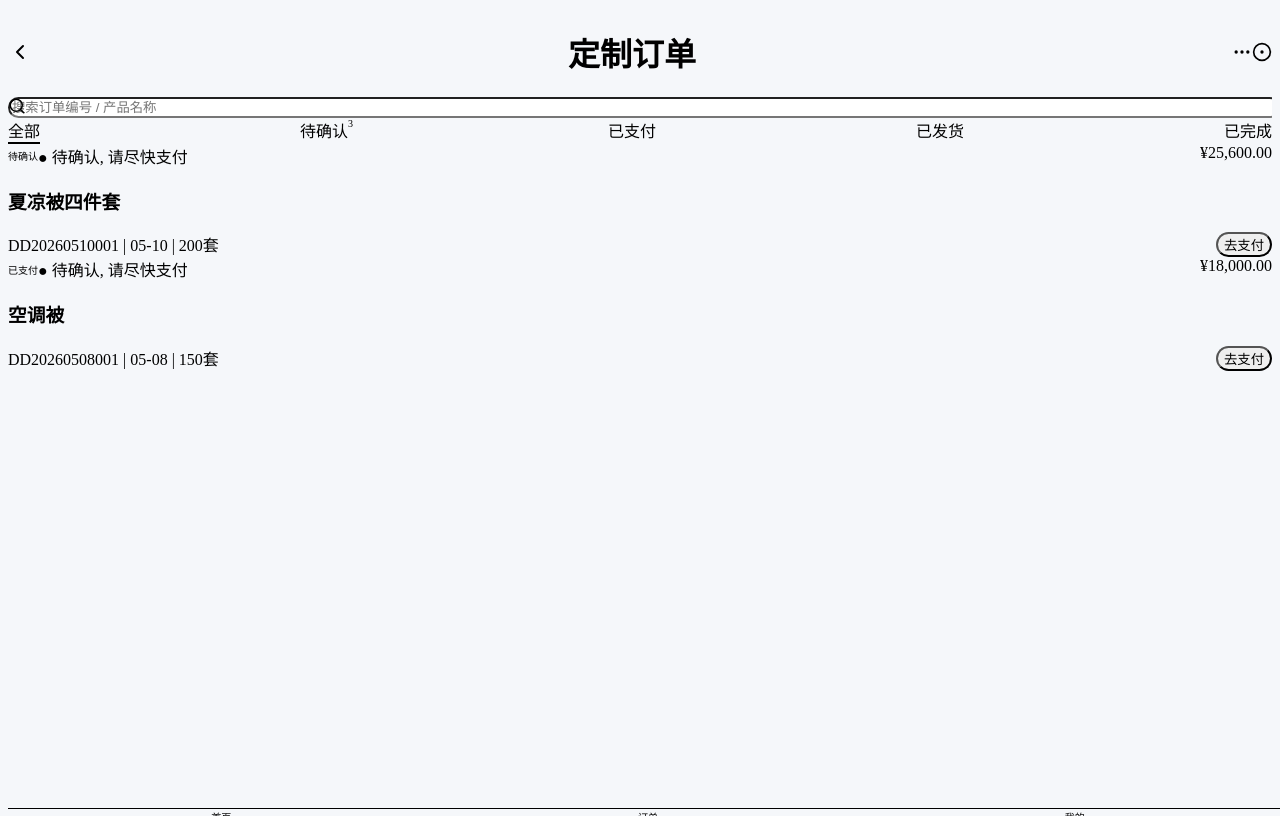
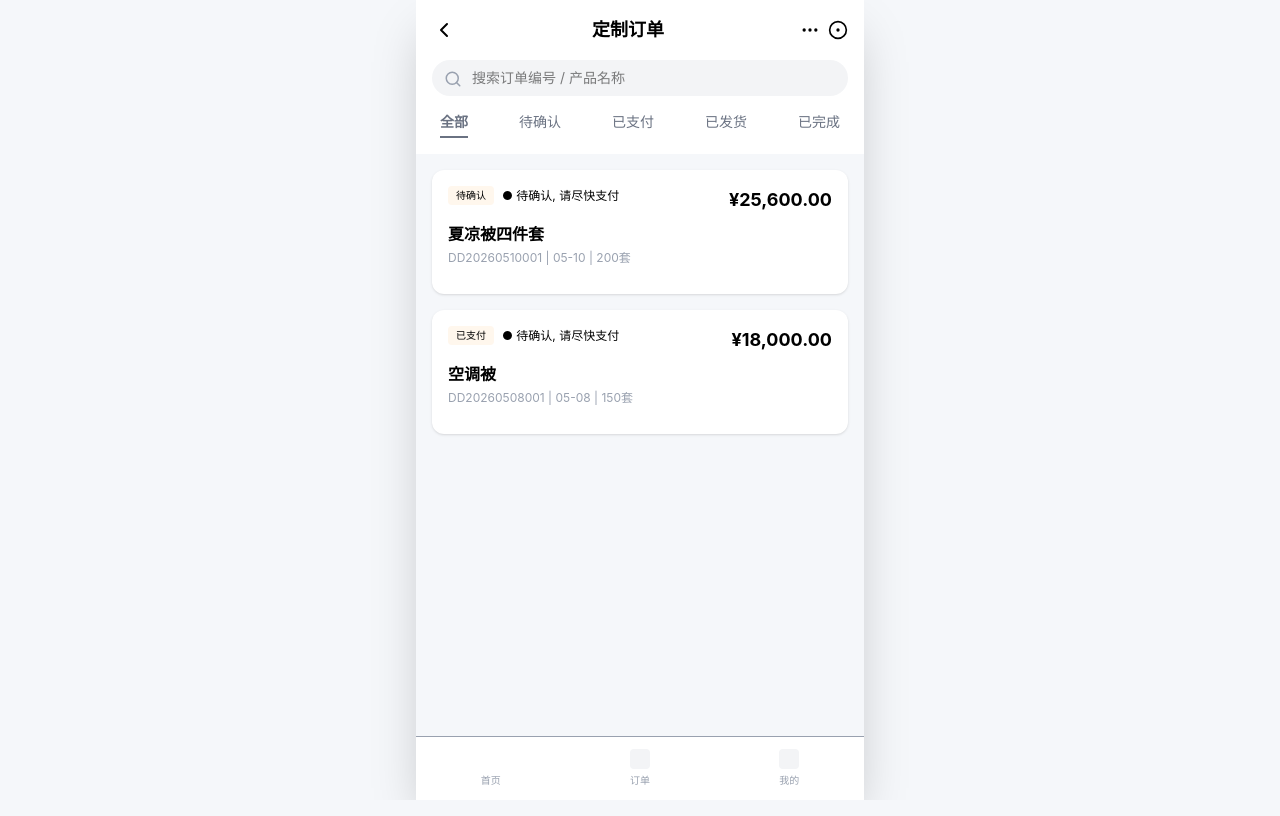
Before and after one commit to wuxie071/order-project, a Next.js app: page / in a window 1280 px wide. Built offline with nearby package versions, Linux system fonts and the light colour scheme.

Commit message:
Update globals.css

```diff
--- a/styles/globals.css
+++ b/styles/globals.css
@@ -1,6 +1,4 @@
-@tailwind base;
-@tailwind components;
-@tailwind utilities;
+@import "tailwindcss"; /* 这代替了之前所有的 @tailwind base 指令 */
 
 body {
   background-color: #F5F7FA;
```
